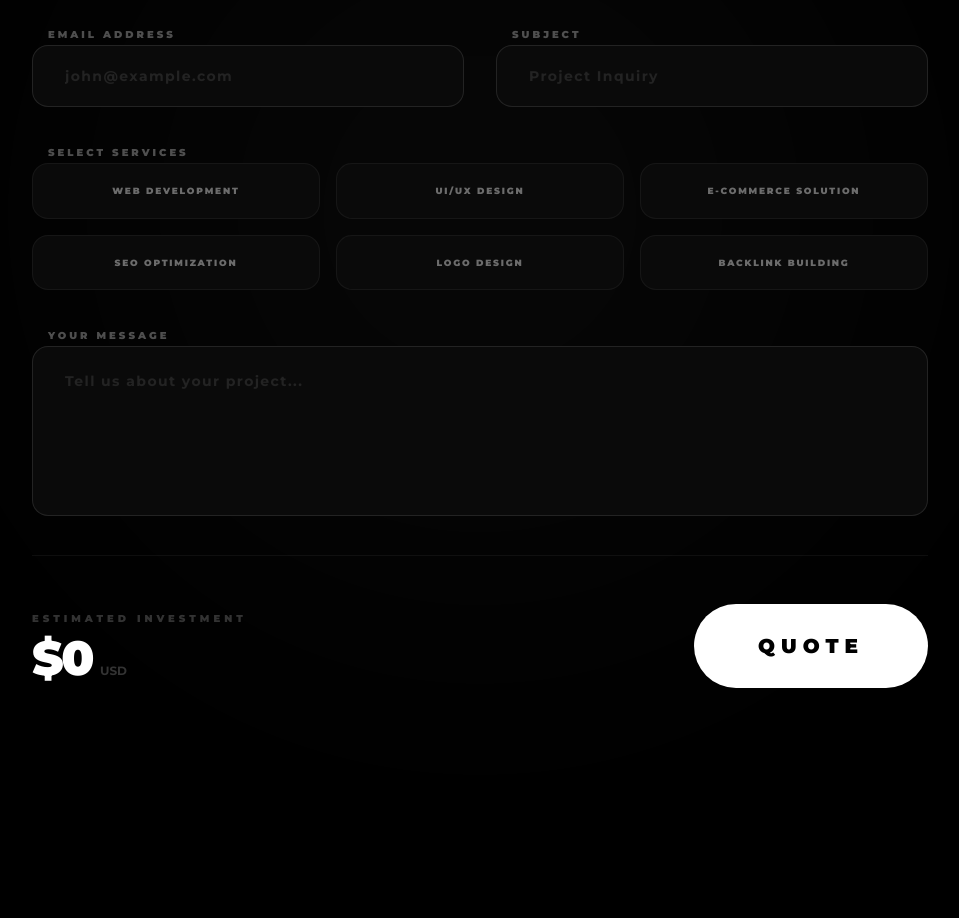
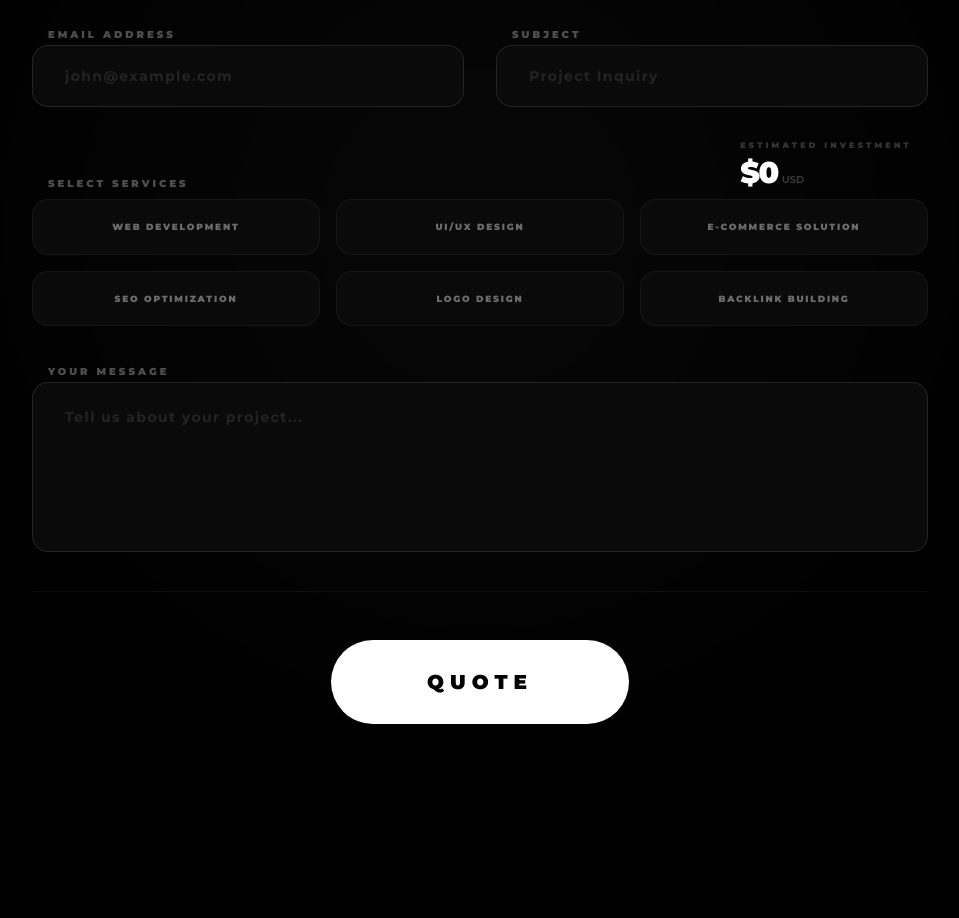
Before and after one commit to rantidebRoy/INCODEX, a React (Vite) app: page / in a window 1280 px wide. Shown: the part 3680-4598 px from the top of the page, without its empty margins (160-1119 px from the left). Built offline with nearby package versions, Linux system fonts and the light colour scheme.

Commit message:
New poition for Estimated Investment

```diff
--- a/src/App.jsx
+++ b/src/App.jsx
@@ -591,7 +591,21 @@ const QuoteSection = () => {
 
           {/* Service Multi-select */}
           <div className="space-y-6">
-            <label className="text-[10px] font-black uppercase tracking-[0.3em] text-white/30 ml-4">Select Services</label>
+            <div className="flex items-end justify-between px-4 mb-2">
+              <label className="text-[10px] font-black uppercase tracking-[0.3em] text-white/30">Select Services</label>
+              <div className="text-right">
+                <span className="text-[8px] font-black uppercase tracking-[0.4em] text-white/20 block mb-1">Estimated Investment</span>
+                <motion.div
+                  key={totalCost}
+                  initial={{ opacity: 0, x: 20 }}
+                  animate={{ opacity: 1, x: 0 }}
+                  className="flex items-baseline"
+                >
+                  <span className="text-2xl md:text-3xl font-black text-white tracking-tighter">${totalCost}</span>
+                  <span className="text-white/20 text-[10px] font-bold ml-1">USD</span>
+                </motion.div>
+              </div>
+            </div>
             <div className="grid grid-cols-2 md:grid-cols-3 gap-4">
               {services.map(service => (
                 <button
@@ -620,20 +634,8 @@ const QuoteSection = () => {
             />
           </div>
 
-          <div className="flex flex-col md:flex-row items-center justify-between gap-12 pt-12 border-t border-white/5">
-            <div className="text-left">
-              <span className="text-[10px] font-black uppercase tracking-[0.4em] text-white/20 block mb-2">Estimated Investment</span>
-              <motion.div
-                key={totalCost}
-                initial={{ opacity: 0, y: 10 }}
-                animate={{ opacity: 1, y: 0 }}
-                className="flex items-baseline"
-              >
-                <span className="text-5xl font-black text-white tracking-tighter">${totalCost}</span>
-                <span className="text-white/20 text-xs font-bold ml-2">USD</span>
-              </motion.div>
-            </div>
-            <button className="group relative w-full md:w-auto overflow-hidden bg-white text-black px-16 py-7 rounded-full font-black text-xl transition-all duration-500 hover:bg-neutral-200">
+          <div className="flex justify-center pt-12 border-t border-white/5">
+            <button className="group relative w-full md:w-auto overflow-hidden bg-white text-black px-24 py-7 rounded-full font-black text-xl transition-all duration-500 hover:bg-neutral-200">
               <span className="relative z-10 uppercase tracking-[0.3em]">Quote</span>
               <div className="absolute inset-0 bg-gradient-to-r from-transparent via-white/10 to-transparent translate-x-[-100%] group-hover:translate-x-[100%] transition-transform duration-1000" />
             </button>
```
